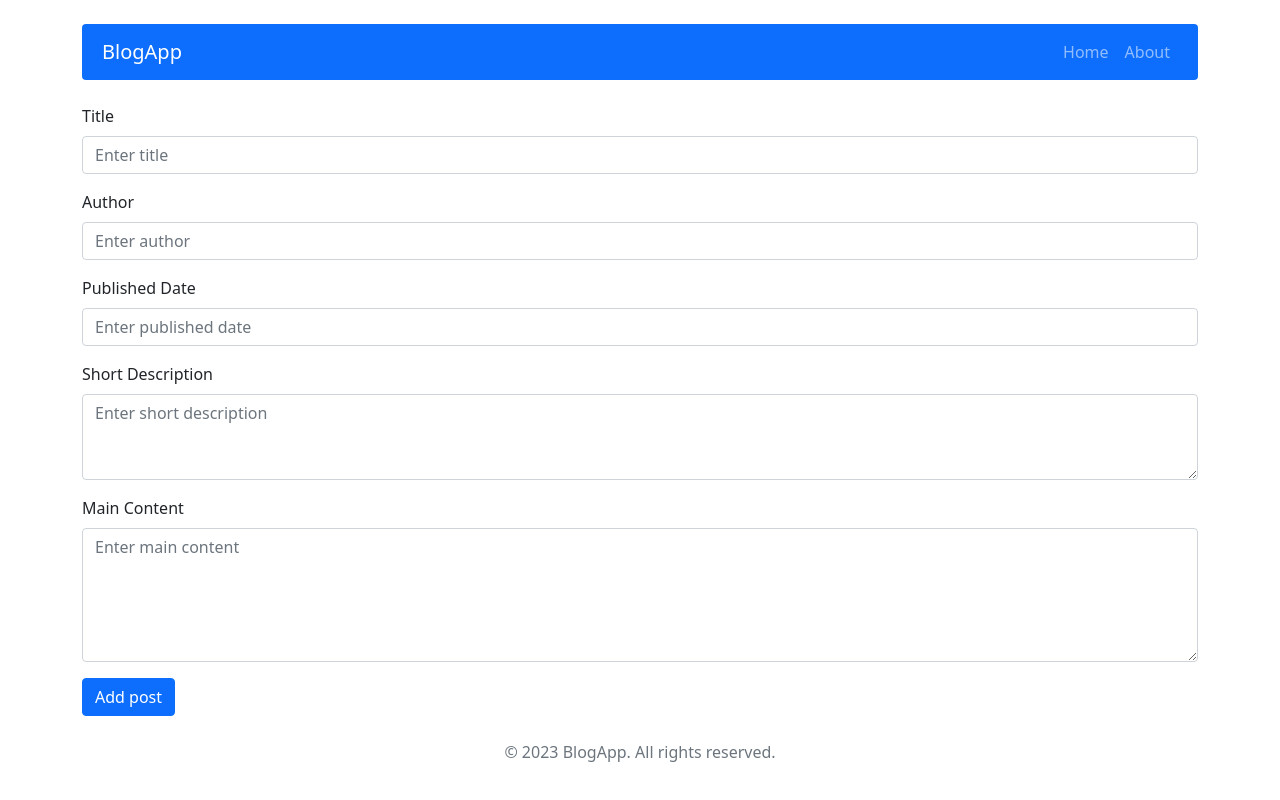
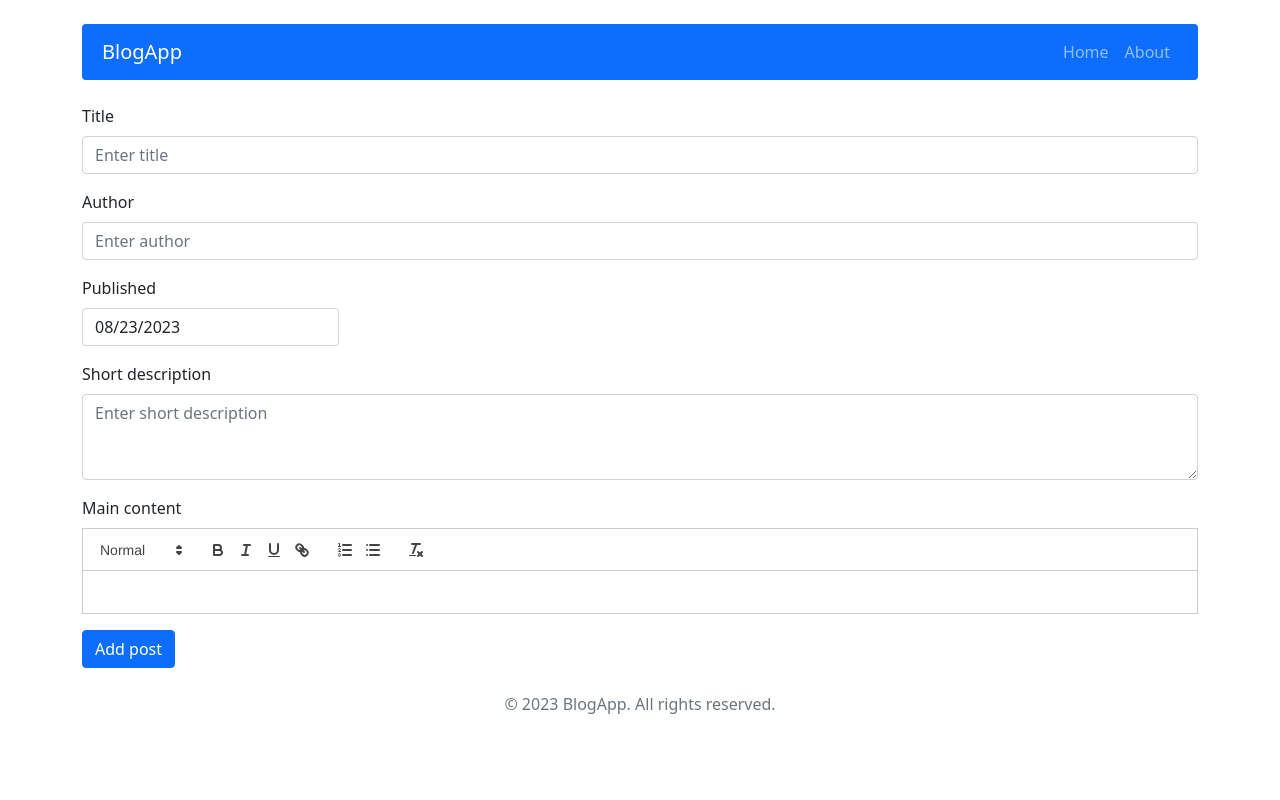
Before and after one commit to KacperKosicki/blogapp-react, a React (Create React App) app: page /post/add in a window 1280 px wide. Built offline with nearby package versions, Linux system fonts and the light colour scheme.

Commit message:
Add an advance content editor (React Quill) and DatePicker

```diff
--- a/src/components/features/PostForm/PostForm.js
+++ b/src/components/features/PostForm/PostForm.js
@@ -2,16 +2,22 @@ import React, { useState } from 'react';
 import { Form, Button } from 'react-bootstrap';
 import PropTypes from 'prop-types';
 import { v4 as uuidv4 } from 'uuid';
+import ReactQuill from 'react-quill';
+import 'react-quill/dist/quill.snow.css';
+import DatePicker from 'react-datepicker';
+import 'react-datepicker/dist/react-datepicker.css';
 
 const PostForm = ({ action, actionText, initialData = {} }) => {
   const [formData, setFormData] = useState({
     id: initialData.id || uuidv4(),
     title: initialData.title || '',
     author: initialData.author || '',
-    publishedDate: initialData.publishedDate || '',
+    publishedDate: initialData.publishedDate || new Date(),
     shortDescription: initialData.shortDescription || '',
     content: initialData.content || '',
   });
+
+  const [selectedDate, setSelectedDate] = useState(initialData.publishedDate || new Date());
 
   const handleChange = (e) => {
     const { name, value } = e.target;
@@ -21,9 +27,23 @@ const PostForm = ({ action, actionText, initialData = {} }) => {
     }));
   };
 
+  const handleContentChange = (value) => {
+    setFormData((prevData) => ({
+      ...prevData,
+      content: value,
+    }));
+  };
+
+  const handleDateChange = (date) => {
+    setSelectedDate(date);
+  };
+
   const handleSubmit = (e) => {
     e.preventDefault();
-    action(formData);
+    action({
+      ...formData,
+      publishedDate: selectedDate,
+    });
   };
 
   const renderFormField = (name, label, type = 'text', rows = 1) => (
@@ -45,9 +65,23 @@ const PostForm = ({ action, actionText, initialData = {} }) => {
     <Form onSubmit={handleSubmit}>
       {renderFormField('title', 'Title')}
       {renderFormField('author', 'Author')}
-      {renderFormField('publishedDate', 'Published Date')}
-      {renderFormField('shortDescription', 'Short Description', 'textarea', 3)}
-      {renderFormField('content', 'Main Content', 'textarea', 5)}
+      <Form.Group className="mb-3" controlId="publishedDate">
+        <Form.Label>Published</Form.Label><br></br>
+        <DatePicker
+          selected={selectedDate}
+          onChange={handleDateChange}
+          dateFormat="MM/dd/yyyy"
+          className="form-control"
+        />
+      </Form.Group>
+      {renderFormField('shortDescription', 'Short description', 'textarea', 3)}
+      <Form.Group className="mb-3" controlId="content">
+        <Form.Label>Main content</Form.Label>
+        <ReactQuill
+          value={formData.content}
+          onChange={handleContentChange}
+        />
+      </Form.Group>
       <Button variant="primary" type="submit">
         {actionText}
       </Button>
@@ -62,7 +96,7 @@ PostForm.propTypes = {
     id: PropTypes.string,
     title: PropTypes.string,
     author: PropTypes.string,
-    publishedDate: PropTypes.string,
+    publishedDate: PropTypes.instanceOf(Date),
     shortDescription: PropTypes.string,
     content: PropTypes.string,
   }),
--- a/src/components/features/Posts/Posts.js
+++ b/src/components/features/Posts/Posts.js
@@ -2,6 +2,7 @@ import React from 'react';
 import { useSelector } from 'react-redux';
 import { Card, Button, Col, Row } from 'react-bootstrap';
 import { NavLink } from 'react-router-dom';
+import formatDate from '../../../utils/DateToStr/DateToStr';
 
 const Posts = () => {
   const posts = useSelector(state => state.posts);
@@ -24,7 +25,7 @@ const Posts = () => {
                   <div className="author-label"><strong>Author:</strong> {post.author}</div>
                 </div>
                 <div className="published-info">
-                  <div className="published-label"><strong>Published:</strong> {post.publishedDate}</div>
+                  <div className="published-label"><strong>Published:</strong> {formatDate(post.publishedDate)}</div>
                 </div>
                 <Card.Text className="mt-2">{post.shortDescription}</Card.Text>
                 <NavLink to={`/post/${post.id}`}>
--- a/src/components/pages/SinglePost/SinglePost.js
+++ b/src/components/pages/SinglePost/SinglePost.js
@@ -4,6 +4,7 @@ import { useParams, NavLink } from 'react-router-dom';
 import { Button, Modal } from 'react-bootstrap';
 import { removePost } from '../../../redux/postsRedux';
 import { Navigate } from 'react-router-dom';
+import formatDate from '../../../utils/DateToStr/DateToStr';
 
 const SinglePost = () => {
   const { id } = useParams();
@@ -39,9 +40,9 @@ const SinglePost = () => {
           <div><strong>Author:</strong> {post.author}</div>
         </div>
         <div className="published-info">
-          <div><strong>Published:</strong> {post.publishedDate}</div>
+          <div><strong>Published:</strong> {formatDate(post.publishedDate)}</div>
         </div>
-        <p className="mt-2">{post.content}</p>
+        <div dangerouslySetInnerHTML={{ __html: post.content }} />
       </div>
 
       <Modal show={showConfirmation} onHide={() => setShowConfirmation(false)}>
--- a/src/index.js
+++ b/src/index.js
@@ -4,6 +4,7 @@ import store from './redux/store';
 import { Provider } from 'react-redux';
 import { BrowserRouter } from 'react-router-dom';
 import 'bootstrap/dist/css/bootstrap.min.css';
+import 'react-quill/dist/quill.snow.css';
 
 ReactDOM.render(
   <BrowserRouter>
--- a/src/redux/initialState.js
+++ b/src/redux/initialState.js
@@ -5,7 +5,7 @@ const initialState = {
             title: 'Article title',
             shortDescription: 'Short description of the article...',
             content: 'Main content of the article',
-            publishedDate: '02-02-2022',
+            publishedDate: new Date('2022-02-02'),
             author: 'John Doe'
         },
 
@@ -14,7 +14,7 @@ const initialState = {
             title: 'Article title II',
             shortDescription: 'Short description of the article...',
             content: 'Main content of the article',
-            publishedDate: '02-02-2022',
+            publishedDate: new Date('2022-02-02'),
             author: 'John Doe II'
         },
         {
@@ -22,7 +22,7 @@ const initialState = {
             title: 'Article title III',
             shortDescription: 'Short description of the article...',
             content: 'Main content of the article',
-            publishedDate: '02-02-2022',
+            publishedDate: new Date('2022-02-02'),
             author: 'John Doe III'
         },
     ],
--- /dev/null
+++ b/src/utils/DateToStr/DateToStr.js
@@ -0,0 +1,6 @@
+const formatDate = (date) => {
+    const options = { year: 'numeric', month: '2-digit', day: '2-digit' };
+    return new Intl.DateTimeFormat('en-US', options).format(date);
+  };
+
+  export default formatDate;
```
Also changed, not shown: package.json (+7 -1 lines), 2 other files (tests, documents, lock files or other folders).
